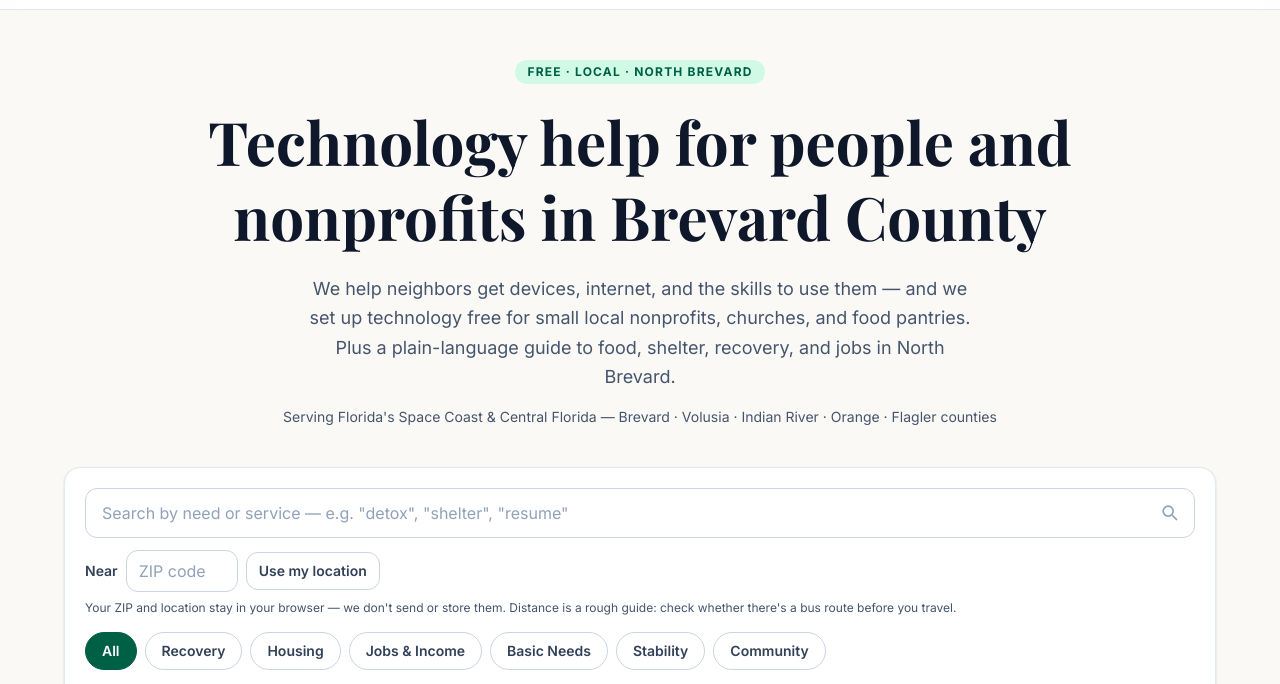
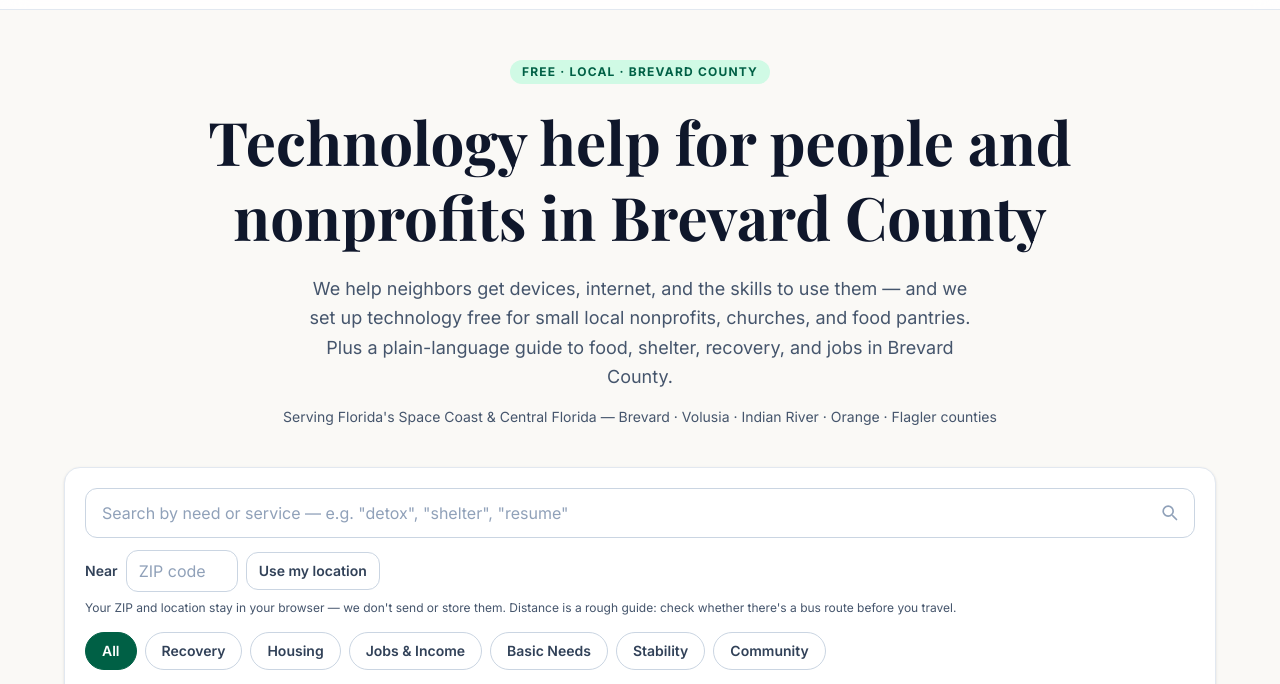
Before and after one commit to eric4479/baseimpact-org, an Astro site: page / in a window 1280 px wide. Shown: the part 91-775 px from the top of the page. Built offline with nearby package versions, Linux system fonts and the light colour scheme; Astro itself is replaced by a stand-in of ours; a web font is replaced by a local one.

Commit message:
Letter and site geography: North Brevard -> Brevard County
Base Impact now describes its service area as Brevard County rather than
North Brevard. Organization names containing 'North Brevard' are unchanged
(North Brevard Food Pantry, North Brevard Church of Christ, North Brevard
Charities, Hope for North Brevard, Celebrate Recovery - North Brevard).

```diff
--- a/src/pages/index.astro
+++ b/src/pages/index.astro
@@ -18,7 +18,7 @@ const cov = coverage();
       <span
         class="mb-5 inline-block rounded-full bg-emerald-100 px-3 py-1 text-xs font-bold tracking-widest text-emerald-800 uppercase dark:text-emerald-300 dark:bg-emerald-900/50"
       >
-        Free · Local · North Brevard
+        Free · Local · Brevard County
       </span>
       <h1 class="mb-5 text-4xl leading-tight font-bold text-slate-900 md:text-6xl dark:text-slate-100">
         Technology help for people and nonprofits in Brevard County
@@ -26,7 +26,7 @@ const cov = coverage();
       <p class="mx-auto max-w-2xl text-lg leading-relaxed text-slate-600 dark:text-slate-300">
         We help neighbors get devices, internet, and the skills to use them — and we set up
         technology free for small local nonprofits, churches, and food pantries. Plus a plain-language
-        guide to food, shelter, recovery, and jobs in North Brevard.
+        guide to food, shelter, recovery, and jobs in Brevard County.
       </p>
       <p class="mt-4 text-sm text-slate-600 dark:text-slate-300">
         Serving {REGION.label} — {REGION.counties.join(' · ')} counties
```
